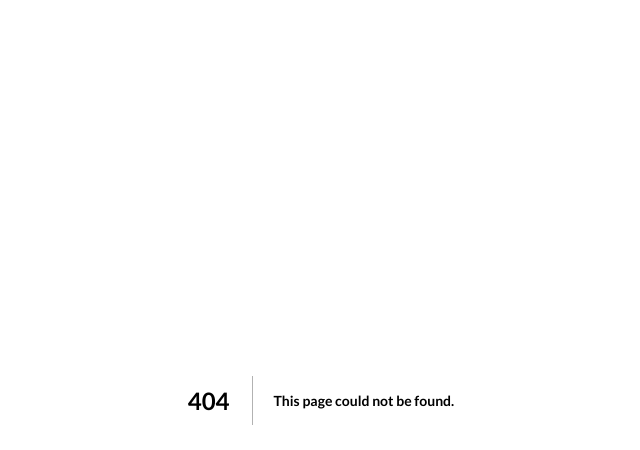
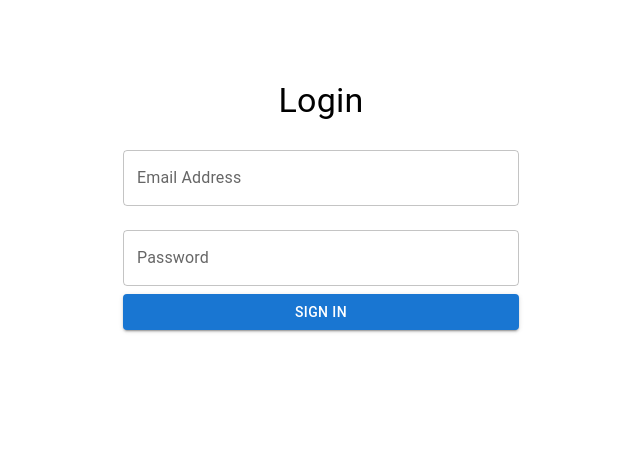
Before and after one commit to Gregory-Vinokur/graphiql-app, a Next.js app: page /login in a window 1280 px wide. Before the commit this address had no page. Shown: the top 450 px of the page, without its empty margins (319-959 px from the left). Built offline with nearby package versions, Linux system fonts and the light colour scheme.

Commit message:
feat: add UI for login page

```diff
--- a/package.json
+++ b/package.json
@@ -9,6 +9,9 @@
     "lint": "next lint"
   },
   "dependencies": {
+    "@emotion/react": "^11.10.8",
+    "@emotion/styled": "^11.10.8",
+    "@mui/material": "^5.12.3",
     "@types/node": "18.16.3",
     "@types/react": "18.2.0",
     "@types/react-dom": "18.2.1",
--- /dev/null
+++ b/pages/login/index.tsx
@@ -0,0 +1,53 @@
+import React, { useState } from 'react';
+import Container from '@mui/material/Container';
+import Typography from '@mui/material/Typography';
+import TextField from '@mui/material/TextField';
+import Button from '@mui/material/Button';
+
+const LoginPage = () => {
+  const [email, setEmail] = useState('');
+  const [password, setPassword] = useState('');
+  const [error, setError] = useState('');
+  return (
+    <Container maxWidth="xs">
+      <Typography variant="h4" align="center" gutterBottom mt={10}>
+        Login
+      </Typography>
+      <form onSubmit={() => console.log('submit')}>
+        <TextField
+          variant="outlined"
+          margin="normal"
+          fullWidth
+          id="email"
+          label="Email Address"
+          name="email"
+          autoComplete="email"
+          value={email}
+          onChange={(e) => setEmail(e.target.value)}
+        />
+        <TextField
+          variant="outlined"
+          margin="normal"
+          fullWidth
+          name="password"
+          label="Password"
+          type="password"
+          id="password"
+          autoComplete="current-password"
+          value={password}
+          onChange={(e) => setPassword(e.target.value)}
+        />
+        <Button type="submit" fullWidth variant="contained" color="primary">
+          Sign In
+        </Button>
+        {error && (
+          <Typography variant="body1" align="center" color="error">
+            {error}
+          </Typography>
+        )}
+      </form>
+    </Container>
+  );
+};
+
+export default LoginPage;
```
Also changed, not shown: 1 other file (tests, documents, lock files or other folders).
